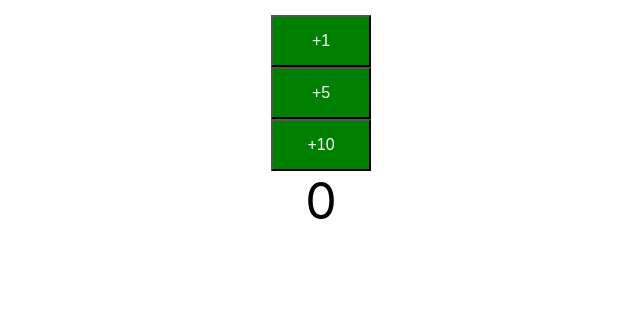
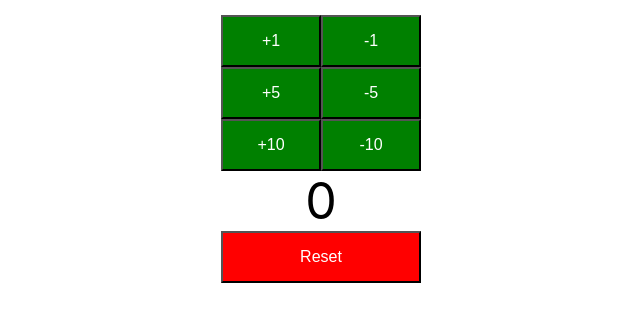
Before and after one commit to Saurabh7064/todo-app-react, a React (Create React App) app: page / in a window 1280 px wide. Shown: the top 322 px of the page, without its empty margins (319-959 px from the left). Built offline with nearby package versions, Linux system fonts and the light colour scheme.

Commit message:
27. Step 15 - Adding Decrement Buttons and Reset Button

```diff
--- a/src/components/counters/Counter.jsx
+++ b/src/components/counters/Counter.jsx
@@ -10,6 +10,9 @@
             counter : 0
         }
         this.increment = this.increment.bind(this);
+        this.decrement = this.decrement.bind(this);
+        this.reset = this.reset.bind(this);
+
     }
 
     increment(by){
@@ -19,20 +22,31 @@
             return {counter: prevState.counter + by}//+ this.props.by
         });
     }
-
+    decrement(by){
+        console.log(`decrement from the parent - ${by}`)
+        this.setState(
+            (prevState)=>{
+                return {counter: prevState.counter - by}//+ this.props.by
+            });
+    }
 
     render() {
         const style = {fontSize:"50px", padding:"15px 30px"};
 
         return (
             <div className="counter">
-                <CounterButton by={1} incrementMethod={this.increment}/>
-                <CounterButton by={5} incrementMethod={this.increment}/>
-                <CounterButton by={10} incrementMethod={this.increment}/>
+                <CounterButton by={1} incrementMethod={this.increment} decrementMethod={this.decrement}/>
+                <CounterButton by={5} incrementMethod={this.increment} decrementMethod={this.decrement}/>
+                <CounterButton by={10} incrementMethod={this.increment} decrementMethod={this.decrement}/>
                 <span className="count"style={style}>{this.state.counter}</span>
+                <div><button className="reset" onClick={this.reset}>Reset</button></div>
             </div>
         );
     }
+
+    reset(){
+             this.setState( {counter: 0});
+     }
 }
 class CounterButton extends Component{
 
@@ -42,6 +56,7 @@
             counter : 0
         }
         this.increment = this.increment.bind(this);
+        this.decrement = this.decrement.bind(this);
     }
 
     render() {
@@ -49,7 +64,8 @@
         return(
             <div className="counter">
                 <button onClick={this.increment}>+{this.props.by}</button>
-             </div>
+                <button onClick={this.decrement}>-{this.props.by}</button>
+            </div>
         );
     }
 
@@ -58,6 +74,13 @@
             counter: this.state.counter + this.props.by
          });
          this.props.incrementMethod(this.props.by);
+    }
+
+    decrement(){
+        this.setState({
+            counter: this.state.counter - this.props.by
+        });
+        this.props.decrementMethod(this.props.by);
     }
 
 
```
